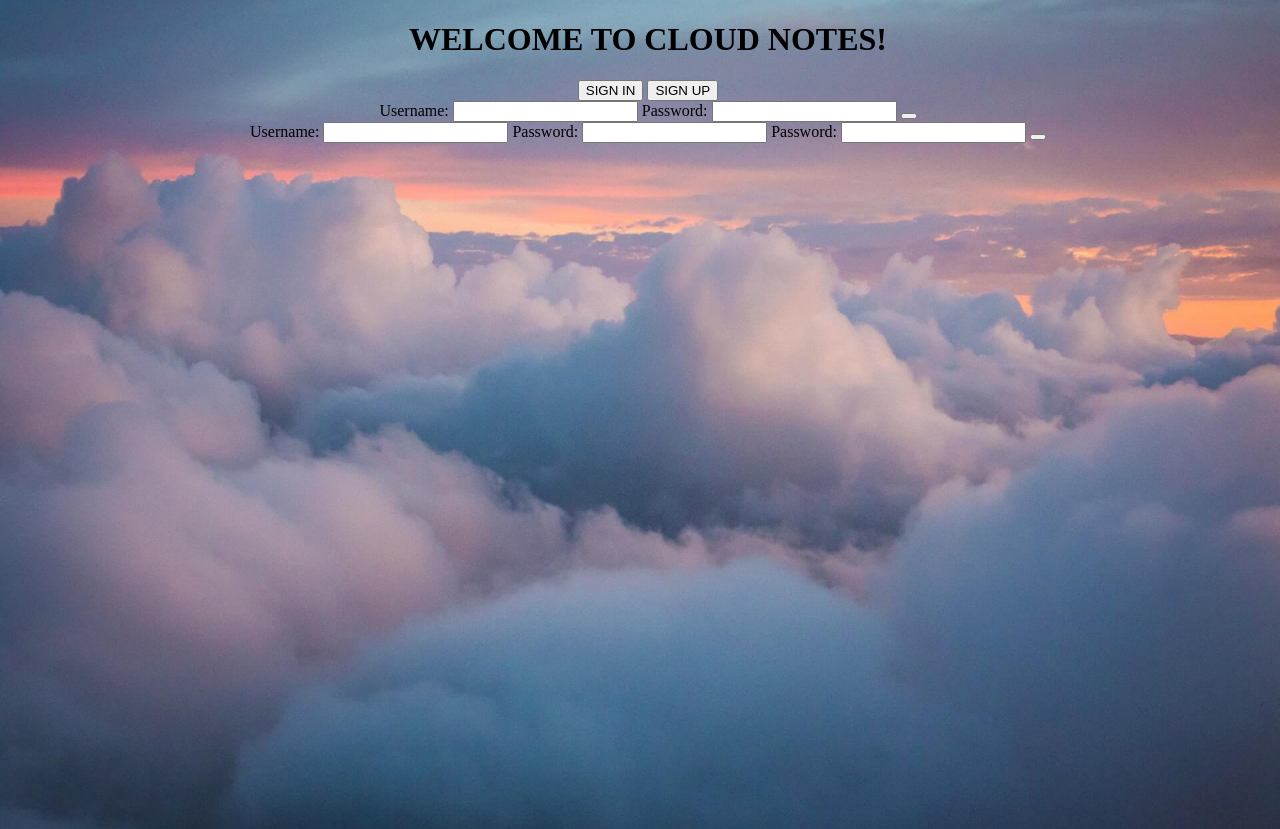
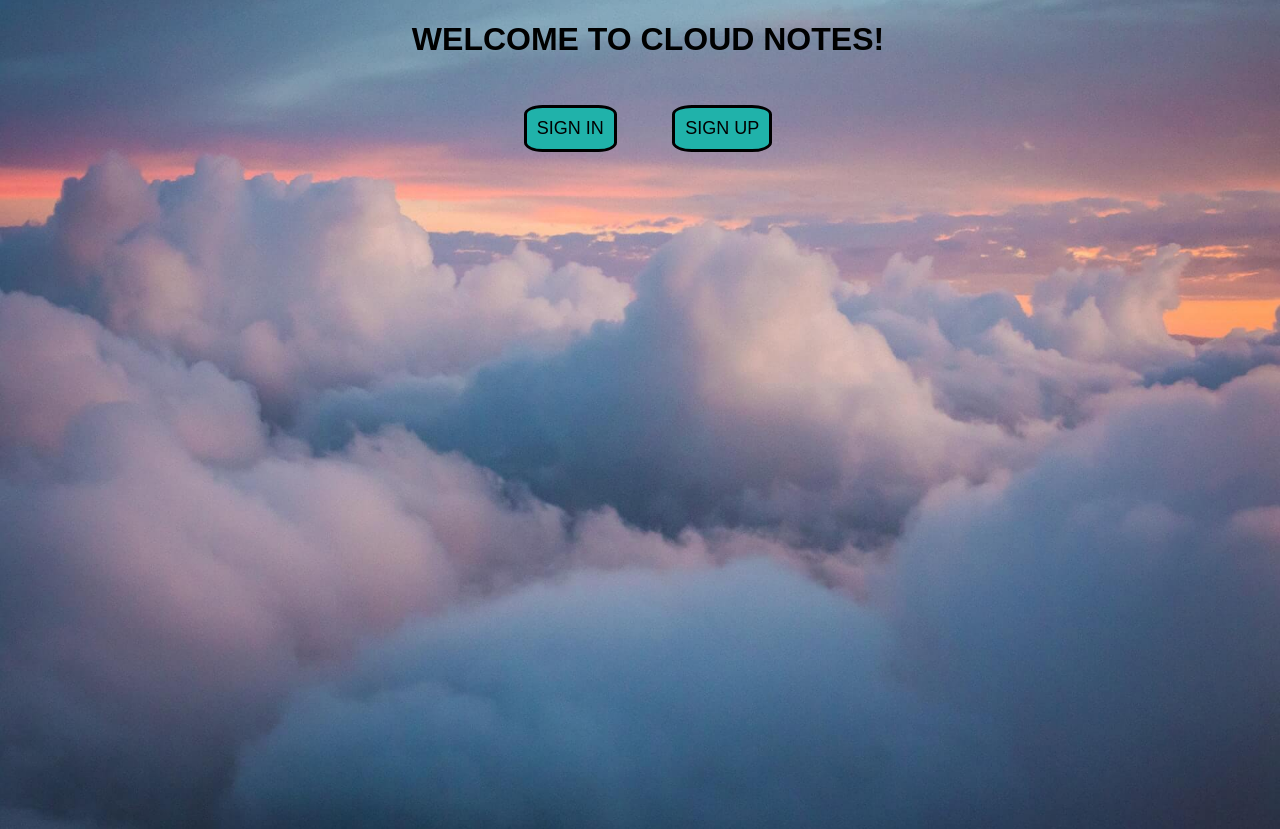
Before and after one commit to mejkej/cloudnotes, a Django app: page / in a window 1280 px wide. Run offline with Django 3.2, Linux system fonts and the light colour scheme.

Commit message:
Styling of entry page nearly done

```diff
--- a/static/css/entry.css
+++ b/static/css/entry.css
@@ -7,22 +7,51 @@ body {
     background-repeat: no-repeat;
     width:100vw;
     height:100vh;
+    font-family: Arial, Helvetica, sans-serif;
 }
 
-#signin{
+nav button {
+    display:inline-flex;
+    justify-content:center;
+    margin:2%;
+}
+
+#signinbtn{
+padding:10px;
+border-radius: 20%;
+background-color: lightseagreen;
+font-weight: 500;
+font-size:18px;
+border:3px solid black;
+}
+
+#signupbtn{
+padding:10px;
+background-color: lightseagreen;
+border-radius: 20%;
+font-weight: 500;
+font-size:18px;
+border:3px solid black;
+}
+
+.hidden {
+    display:none;
+}
+
+#signinform{
 
 }
 
-#signup{}
+#submitsigninbtn{
 
-#signinformdiv{}
+}
+
+#signupform{
+
+}
 
 #submitsigninbtn{}
 
-#signupformdiv{}
-
-#submitsigninbtn{}
-
-#signupformdiv{}
+#signupform{}
 
 #submitsignupbtn{}
--- a/static/js/entry.js
+++ b/static/js/entry.js
@@ -0,0 +1,16 @@
+{% load static %}
+
+const signInBtn = document.getElementById('signinbtn')
+const signUpBtn = document.getElementById('signupbtn')
+const signInForm = document.getElementById('signinform')
+const signInBtn = document.getElementById('signupform')
+const signInBtn = document.getElementById('signinbtn')
+const signInBtn = document.getElementById('signinbtn')
+
+id="signinbtn"
+id="signinform"
+id="submitsigninbtn"
+id="signupbtn"
+id="signupform"
+id="submitsignupbtn"
+class="hidden"
--- a/templates/entry.html
+++ b/templates/entry.html
@@ -14,11 +14,11 @@
         <h1>WELCOME TO CLOUD NOTES!</h1>
 
         <nav>
-            <button id="signin">SIGN IN</button>
-            <button id="signup">SIGN UP</button>
+            <button id="signinbtn">SIGN IN</button>
+            <button id="signupbtn">SIGN UP</button>
         </nav>
 
-        <div id="signinformdiv">
+        <form class="hidden" id="signinform">
 
             <label>Username:</label>
             <input type="text" name="username">
@@ -27,9 +27,9 @@
 
             <button id="submitsigninbtn"></button>
 
-        </div>
+        </form>
 
-        <div id="signupformdiv">
+        <form class="hidden" id="signupform">
 
             <label>Username:</label>
             <input type="text" name="username">
@@ -41,7 +41,7 @@
 
             <button id="submitsignupbtn"></button>
 
-        </div>
+        </form>
 
     </main>
 
```
